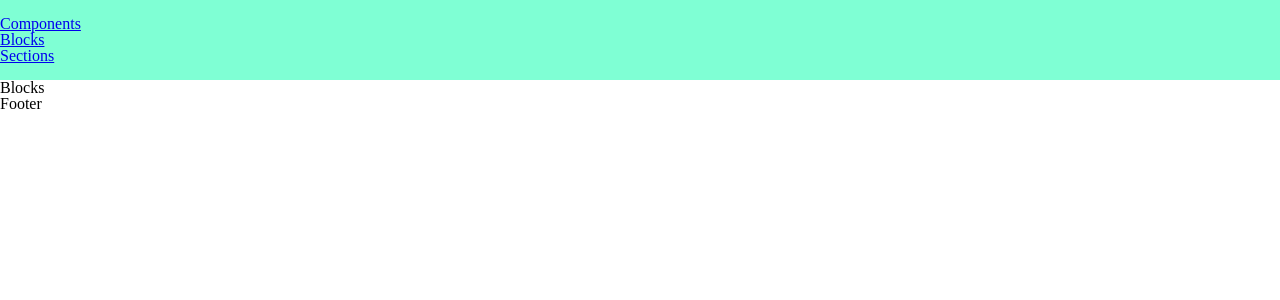
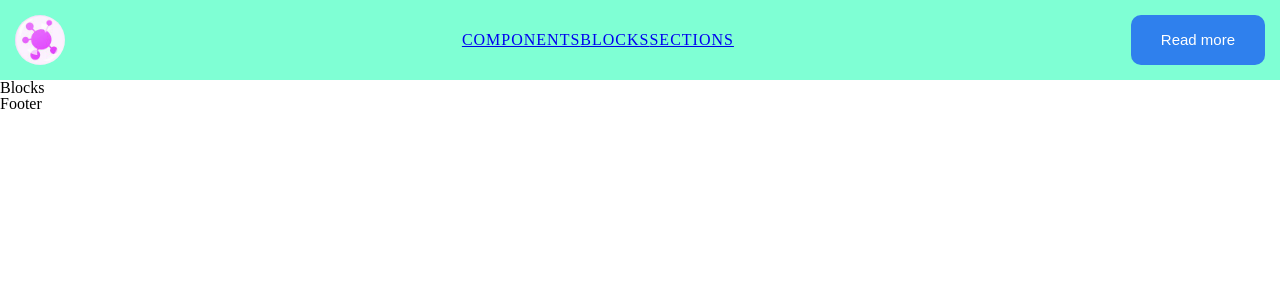
Before and after one commit to SlavaFlava/lib-components, a React (Create React App) app: page /blocks in a window 1280 px wide. Shown: the top 300 px of the page. Built offline with nearby package versions, Linux system fonts and the light colour scheme.

Commit message:
added components (button,image,layout)

```diff
--- a/package.json
+++ b/package.json
@@ -14,6 +14,7 @@
     "react-dom": "^18.2.0",
     "react-router-dom": "^6.14.1",
     "react-scripts": "5.0.1",
+    "styled-components": "^6.0.1",
     "typescript": "^4.9.5",
     "web-vitals": "^2.1.4"
   },
--- /dev/null
+++ b/src/my-lib/components/buttons.tsx
@@ -0,0 +1,42 @@
+import styled from 'styled-components'
+
+export const Button = styled.button`
+appearance: none;
+  backface-visibility: hidden;
+  background-color: #2f80ed;
+  border-radius: 10px;
+  border-style: none;
+  box-shadow: none;
+  box-sizing: border-box;
+  color: #fff;
+  cursor: pointer;
+  display: inline-block;
+  font-size: 15px;
+  font-weight: 500;
+  height: 50px;
+  letter-spacing: normal;
+  line-height: 1.5;
+  outline: none;
+  overflow: hidden;
+  padding: 14px 30px;
+  position: relative;
+  text-align: center;
+  text-decoration: none;
+  transform: translate3d(0, 0, 0);
+  transition: all .3s;
+  user-select: none;
+  -webkit-user-select: none;
+  touch-action: manipulation;
+  vertical-align: top;
+  white-space: nowrap;
+&:hover {
+  background-color: #1366d6;
+  box-shadow: rgba(0, 0, 0, .05) 0 5px 30px, rgba(0, 0, 0, .05) 0 1px 4px;
+  opacity: 1;
+  transform: translateY(0);
+  transition-duration: .35s;
+}
+&:hover:after {
+  opacity: .5;
+}
+`
--- /dev/null
+++ b/src/my-lib/components/image.tsx
@@ -0,0 +1,15 @@
+import styled from 'styled-components'
+
+export const Avatar = styled.div`
+width:50px;
+height:50px;
+border-radius:50%;
+overflow: hidden;
+`
+
+export const Image = styled.img`
+  width:100%;
+  height:100%;
+  object-fit:cover;
+  object-position:center;
+`
--- /dev/null
+++ b/src/my-lib/layout/index.tsx
@@ -0,0 +1,13 @@
+import styled from 'styled-components'
+
+export const Container = styled.div`
+  max-width: 1300px;
+  width: 100%;
+  margin: auto;
+  padding: 0 15px;
+`
+
+export const Row = styled.div`
+  display: flex;
+  justify-content: space-between;
+`
--- a/src/project/header/index.tsx
+++ b/src/project/header/index.tsx
@@ -1,17 +1,28 @@
 import { NavLink } from "react-router-dom"
 import style from "./index.module.css"
+import { Container, Row } from "../../my-lib/layout"
+import { Button } from "../../my-lib/components/buttons"
+import { Avatar, Image } from "../../my-lib/components/image"
 
 
 const Header = () => {
   return (
-    <div className={style.header}>
-      <ul>
-        <li><NavLink to={'/'}></NavLink></li>
-        <li><NavLink to={'/components'}>Components</NavLink></li>
-        <li><NavLink to={'/blocks'}>Blocks</NavLink></li>
-        <li><NavLink to={'/sections'}>Sections</NavLink></li>
-      </ul>
-    </div>
+    <header className={style.header}>
+      <Container>
+        <Row>
+          <Avatar>
+             <Image src="/logo.png" alt="logo" />
+          </Avatar>
+          <ul className={style.menu}>
+            <li><NavLink to={'/'}></NavLink></li>
+            <li><NavLink to={'/components'}>Components</NavLink></li>
+            <li><NavLink to={'/blocks'}>Blocks</NavLink></li>
+            <li><NavLink to={'/sections'}>Sections</NavLink></li>
+          </ul>
+          <Button>Read more</Button>
+        </Row>
+      </Container>
+    </header>
   )
 }
 
```
Also changed, not shown: public/logo.png (added), 1 other file (tests, documents, lock files or other folders).
